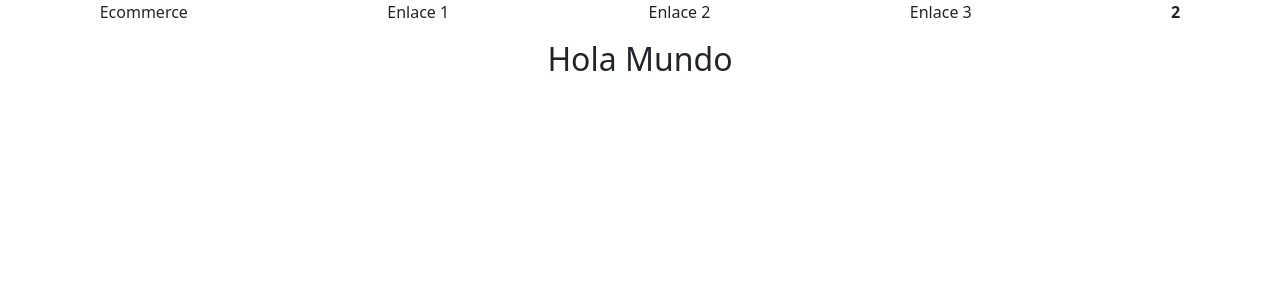
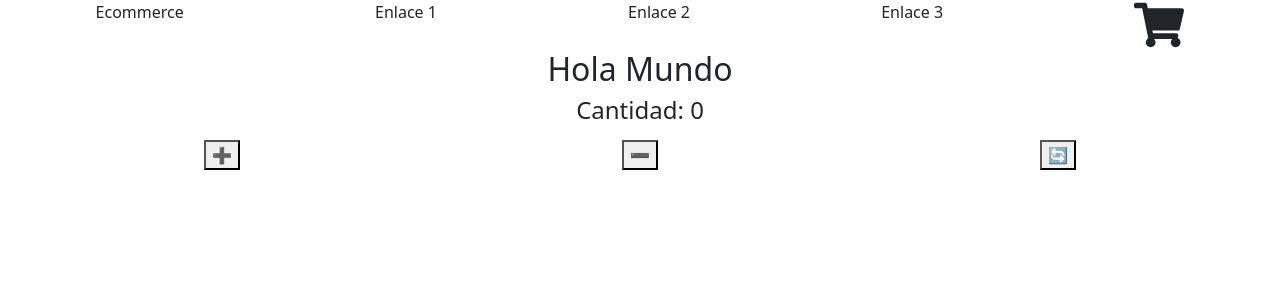
Before and after one commit to joselautaro/app-48585, a React (Create React App) app: page / in a window 1280 px wide. Shown: the top 300 px of the page. Built offline with nearby package versions, Linux system fonts and the light colour scheme.

Commit message:
[FEATURE] Creamos el contador de productos

```diff
--- a/package.json
+++ b/package.json
@@ -9,6 +9,7 @@
     "bootstrap": "^5.2.3",
     "react": "^18.2.0",
     "react-dom": "^18.2.0",
+    "react-icons": "^4.8.0",
     "react-scripts": "5.0.1",
     "web-vitals": "^2.1.4"
   },
--- a/src/App.js
+++ b/src/App.js
@@ -1,7 +1,8 @@
 import 'bootstrap/dist/css/bootstrap.css';
 import 'bootstrap/dist/js/bootstrap.bundle.min.js';
 import {ItemListContainer} from "./components/ItemListContainer/ItemListContainer";
-import {NavBar} from "./components/NavBar/NavBar"
+import {NavBar} from "./components/NavBar/NavBar";
+import {ItemCount} from './components/ItemCount/ItemCount'
 
 function App() {
 
@@ -11,6 +12,7 @@ function App() {
       <div>
       <NavBar/>
       <ItemListContainer greeting="Hola Mundo"/>
+      <ItemCount/>
       </div>
       </>
   );
--- /dev/null
+++ b/src/components/CartWidget/CartWidget.css
@@ -0,0 +1,3 @@
+.carrito{
+    font-size: 50px;
+}
--- a/src/components/CartWidget/CartWidget.jsx
+++ b/src/components/CartWidget/CartWidget.jsx
@@ -1,7 +1,11 @@
 import React from 'react'
+import { FaShoppingCart } from "react-icons/fa";
+import './CartWidget.css'
 
 export const CartWidget = () => {
   return (
-    <><b>2</b></>
+    <>
+    <FaShoppingCart className="carrito"/>
+    </>
   )
 }
--- /dev/null
+++ b/src/components/ItemCount/ItemCount.css
@@ -0,0 +1,8 @@
+h4{
+    text-align: center;
+}
+.btn{
+
+    display: flex;
+    justify-content: space-around;
+}
--- /dev/null
+++ b/src/components/ItemCount/ItemCount.jsx
@@ -0,0 +1,33 @@
+import React, {useState} from "react";
+import './ItemCount.css'
+
+export const ItemCount = () =>{
+
+    const [counter, setCounter] = useState(0)
+
+    const sumar = () =>{
+        setCounter( counter +1 )
+    }
+    const restar = () =>{
+        if(counter >0){
+            setCounter(counter-1)
+        }
+    }
+    const resetear = ()=>{
+        setCounter(0)
+    }
+
+
+
+    return(
+        <>
+        <h4>Cantidad: {counter}</h4>
+        <div className="btn">
+
+            <button onClick={sumar}>➕</button>
+            <button onClick={restar}>➖</button>
+            <button onClick={resetear}>🔄</button>
+        </div>
+        </>
+    )
+}
```
Also changed, not shown: 1 other file (tests, documents, lock files or other folders).
